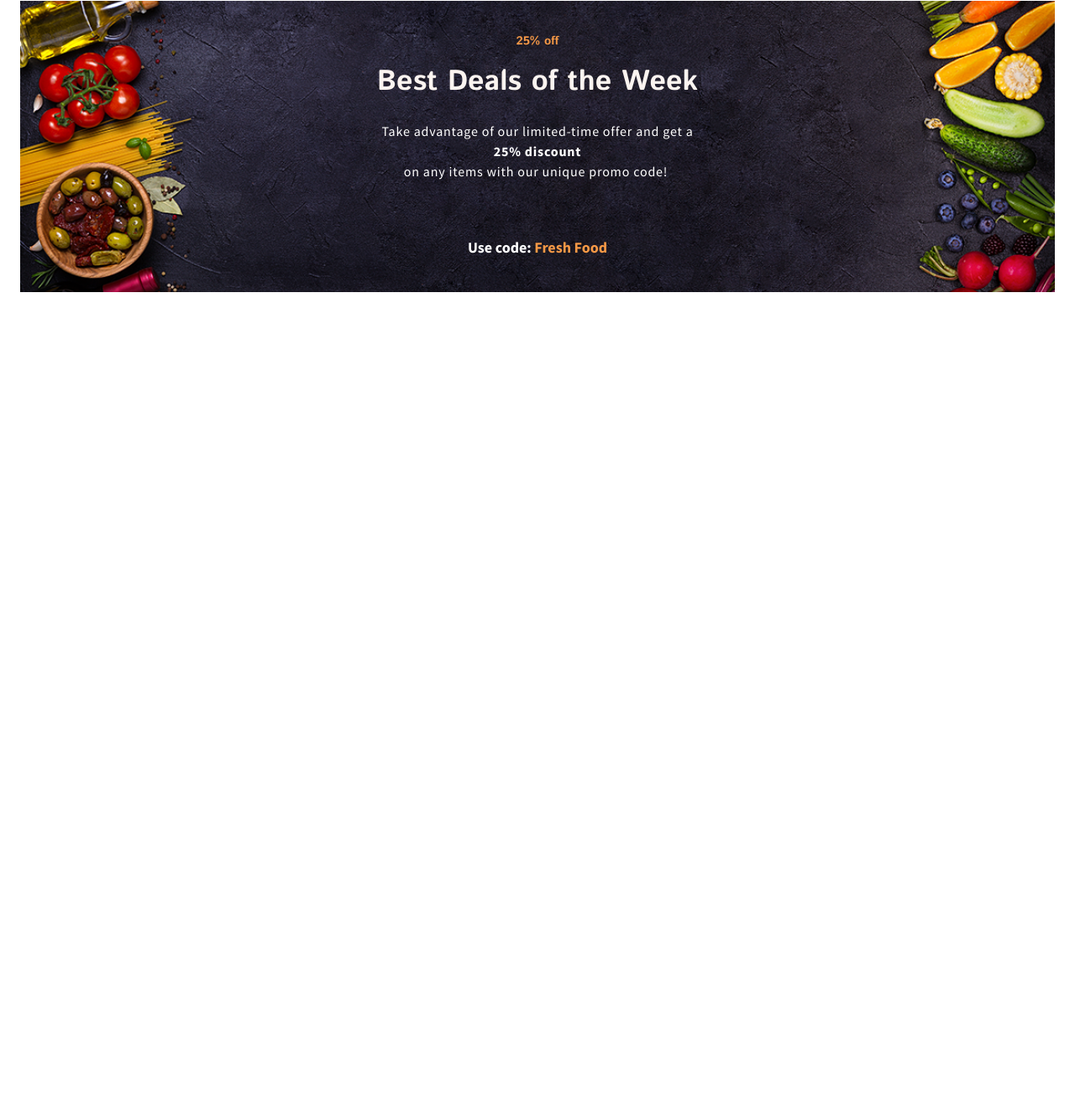
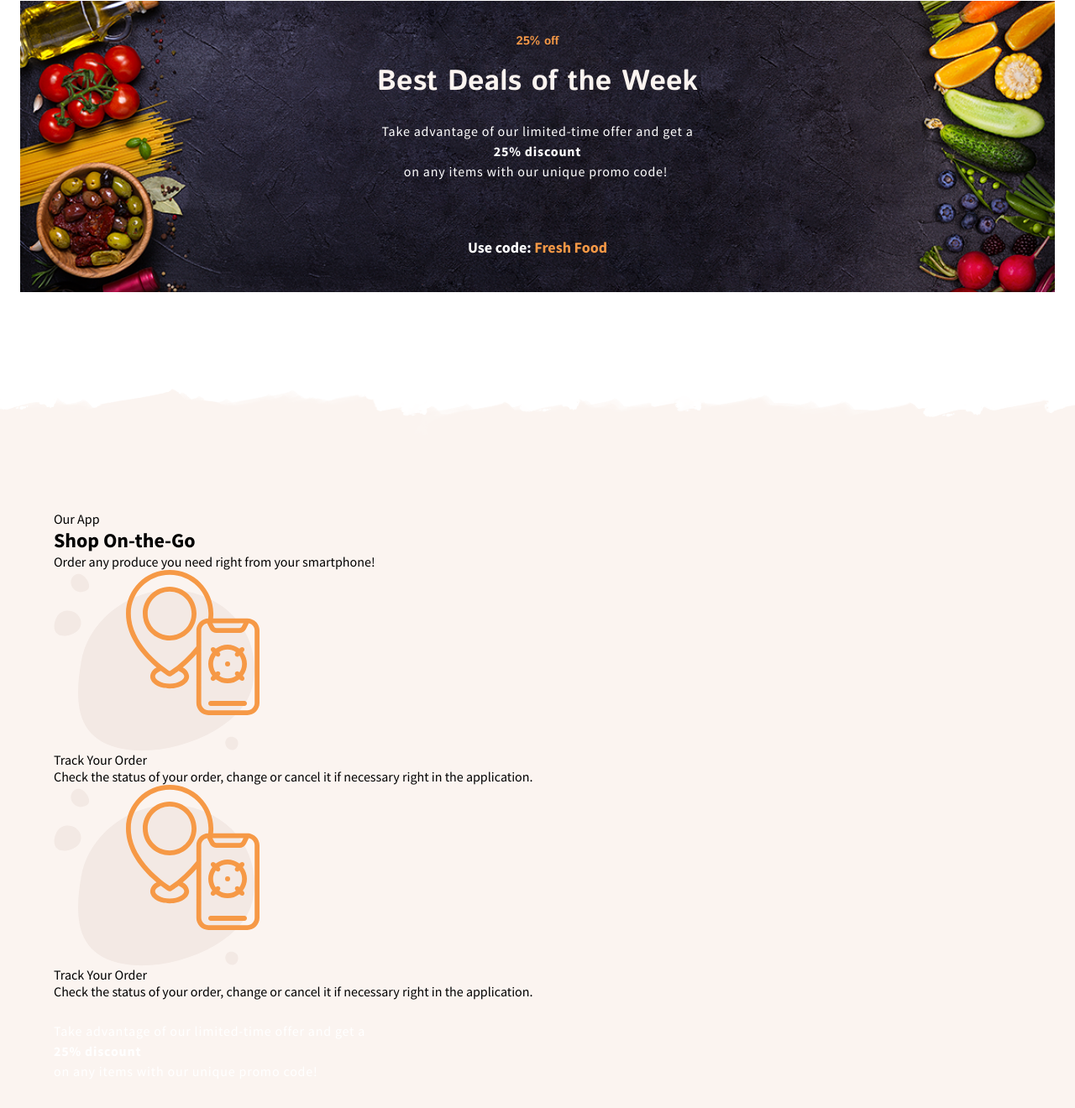
Before and after one commit to pumba299/Food-Market-Website, a plain HTML site: page index.html in a window 1280 px wide. Shown: the part 7898-9218 px from the top of the page at 84% size. Before the commit the page ends 8336 px from the top, so only its background shows below. Drawn offline with Linux system fonts and the light colour scheme.

Commit message:
our app block

```diff
--- a/css/index-main.css
+++ b/css/index-main.css
@@ -769,3 +769,22 @@
     font-weight: bold;
     display: block;
 }
+/* app section */
+.app__wrapp {
+    background-image: url(../img/photo-main/wave-2.png);
+    padding: 40px 0;
+    position: static;
+    background-size: cover;
+    background-position: 50% 50%;
+    background-repeat: no-repeat;
+}
+.app__section {
+    padding: 90px 0;
+    background: var(--background-light-color);
+}
+.our-app {
+    max-width: 1200px;
+    margin: 0 auto;
+    padding: 0 24px;
+    display: flex;
+}
--- a/index.html
+++ b/index.html
@@ -147,9 +147,7 @@
                 </div>
             </div>
         </section>
-        <div class="online-shop-background_bottom">
-            <!-- <div class="image-background_bottom"></div> -->
-        </div>
+        <div class="online-shop-background_bottom"></div>
 
         <div class="product-icons__section">
             <div class="product-icons__content">
@@ -744,6 +742,62 @@
                 </p>
             </div>
         </div>
+        <div class="app__wrapp"></div>
+        <div class="app__section">
+            <div class="our-app">
+                <div class="our-app__header">
+                    <p class="our-app__text">
+                        <span>Our App</span>
+                    </p>
+                    <h2 class="our-app__header">
+                        <span>Shop On-the-Go</span>
+                    </h2>
+                    <p class="our-app__title">
+                        <span>Order any produce you need right from your smartphone!</span>
+                    </p>
+                    <div class="our-app__list">
+                        <ul>
+                            <li>
+                                <div class="our-app__track">
+                                    <div class="our-app__track-icon">
+                                        <img class="our-app__track-img" src="img/icon-track-order.svg" alt="track-icon">
+                                    </div>
+                                    <div class="our-app__track-text">
+                                        <p class="our-app__track-heading">
+                                            <span>Track Your Order</span>
+                                        </p>
+                                        <p class="our-app__track-text-content">
+                                            <span>Check the status of your order, change or cancel it if necessary right in the application.</span>
+                                        </p>
+                                    </div>
+                                </div>
+                            </li>
+                            <li>
+                                <div class="our-app__azount">
+                                    <div class="our-app__track-icon">
+                                        <img class="our-app__track-img" src="img/icon-track-order.svg" alt="track-icon">
+                                    </div>
+                                    <div class="our-app__track-text">
+                                        <p class="our-app__track-heading">
+                                            <span>Track Your Order</span>
+                                        </p>
+                                        <p class="our-app__track-text-content">
+                                            <span>Check the status of your order, change or cancel it if necessary right in the application.</span>
+                                        </p>
+                                    </div>
+                                </div>
+                            </li>
+                        </ul>
+                    </div>
+                    <p class="time-offer__text-body">
+                        <span>Take advantage of our limited-time offer and get a
+                        <span class="time-offer__discount">25% discount</span>
+                    </span>
+                        <span> on any items with our unique promo code!&nbsp;</span>
+                    </p>
+                </div>
+            </div>
+        </div>
     </main>
     <script src="js/burger-menu.js"></script>
     <script src="js/nav-tabs.js"></script>
```
Also changed, not shown: img/icon-track-order.svg (added), img/photo-main/wave-2.png (added).
